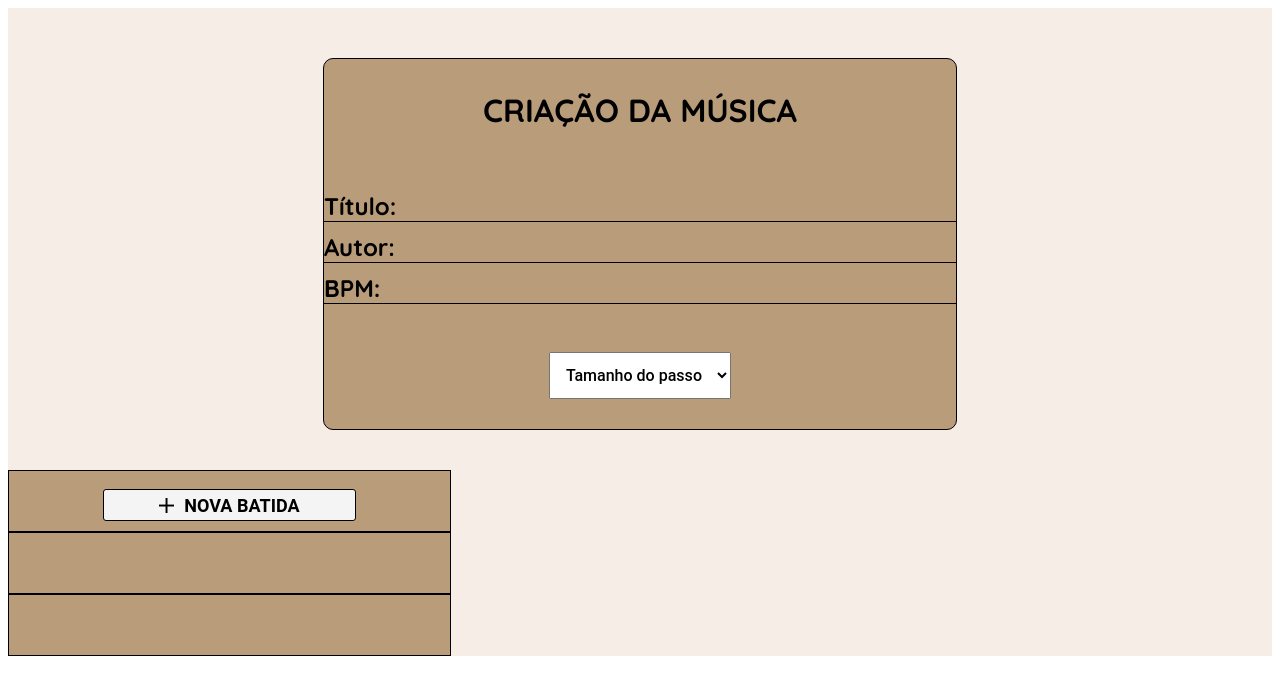
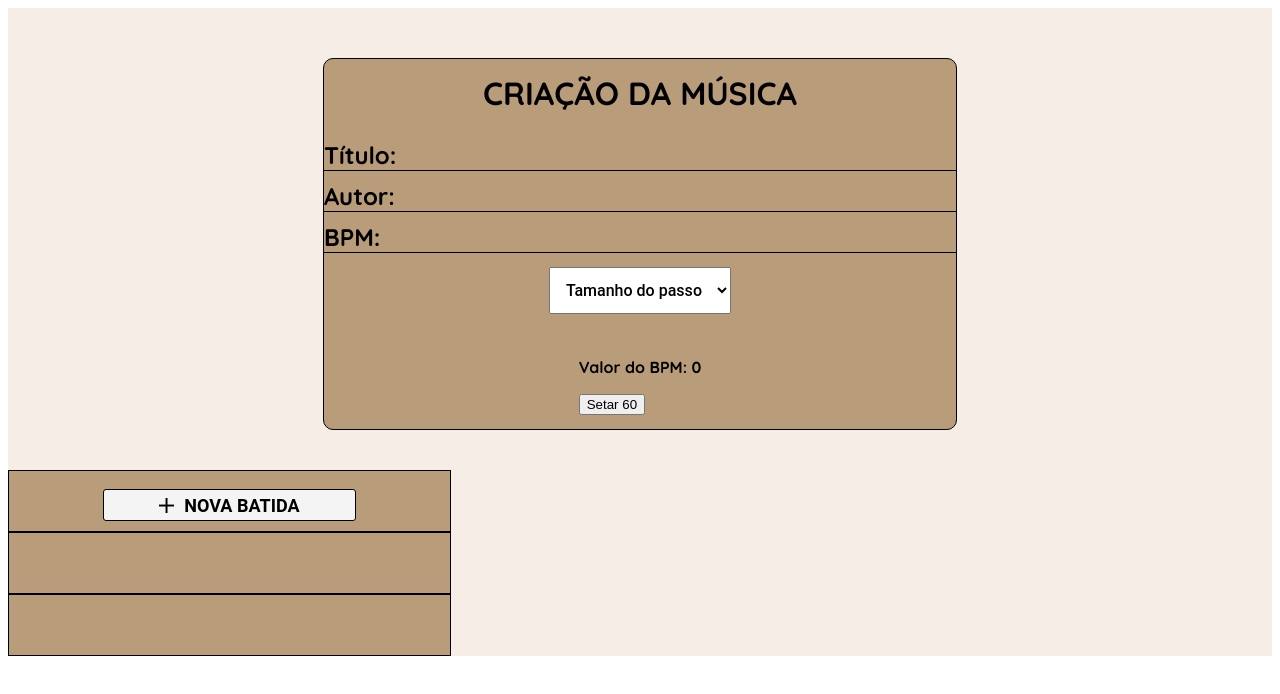
Before and after one commit to MarianaVRabelo/violaomagico-web-frontend, a React (Create React App) app: page / in a window 1280 px wide. Shown: the top 694 px of the page. Built offline with nearby package versions, Linux system fonts and the light colour scheme.

Commit message:
criacao do componente BpmChange

```diff
--- /dev/null
+++ b/src/components/BpmSelector/BpmSelector.js
@@ -0,0 +1,26 @@
+import { useState } from "react";
+
+function BpmChange(){
+
+const [BpmValue, setBpmValue] = useState(0);
+
+const setSetBpm = () => {
+    setBpmValue(60);
+}
+
+return (
+
+    <div>
+        <p>
+            Valor do BPM: {BpmValue}
+        </p>
+        <button onClick={setSetBpm}>Setar 60</button>
+    </div>
+
+
+
+);
+
+}
+
+export default BpmChange;
--- a/src/pages/CreateMusic/CreateMusic.js
+++ b/src/pages/CreateMusic/CreateMusic.js
@@ -14,6 +14,7 @@ import Button from "../../styles/Button";
 import { useState } from "react";
 import { Colors } from "../../variables";
 import CreateMusicComponent from "../../components/CreateMusic/CreateMusic";
+import BpmChange from "../../components/BpmSelector/BpmSelector";
 
 function CreateMusic() {
 	const batidasQuantity = 3;
@@ -61,6 +62,9 @@ function CreateMusic() {
 					<option value="3"> 3 divisões </option>
 					<option value="4"> 4 divisões </option>
 				</BpmSelector>
+				<BpmChange>
+
+				</BpmChange>
 			</Modal>
 			<Batidas>
 				{batidas.map(({ isCreated }, index) => {
```
Also changed, not shown: src/pages/CreateMusic/CreateMusic.css (line endings or trailing spaces), 2 other files (tests, documents, lock files or other folders).
